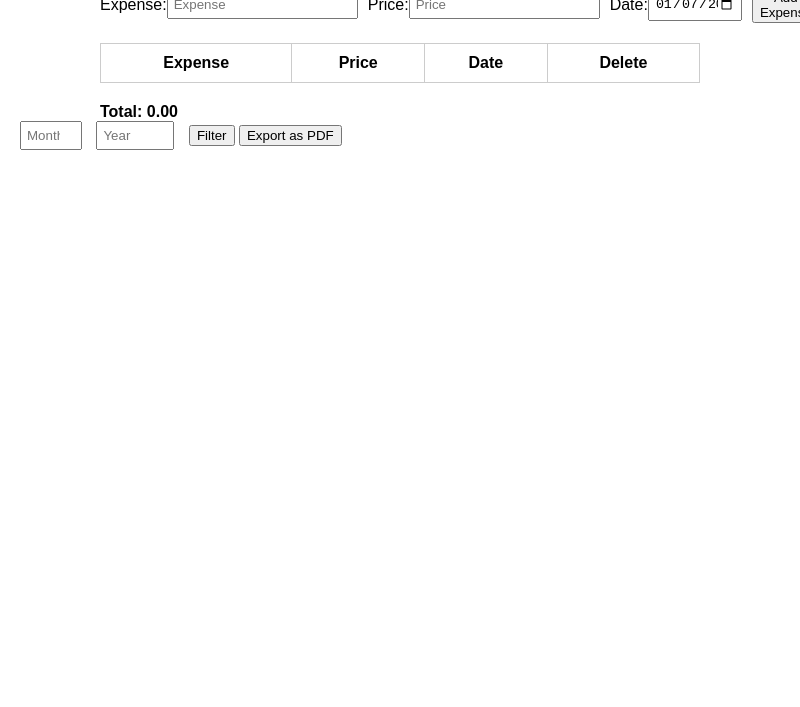
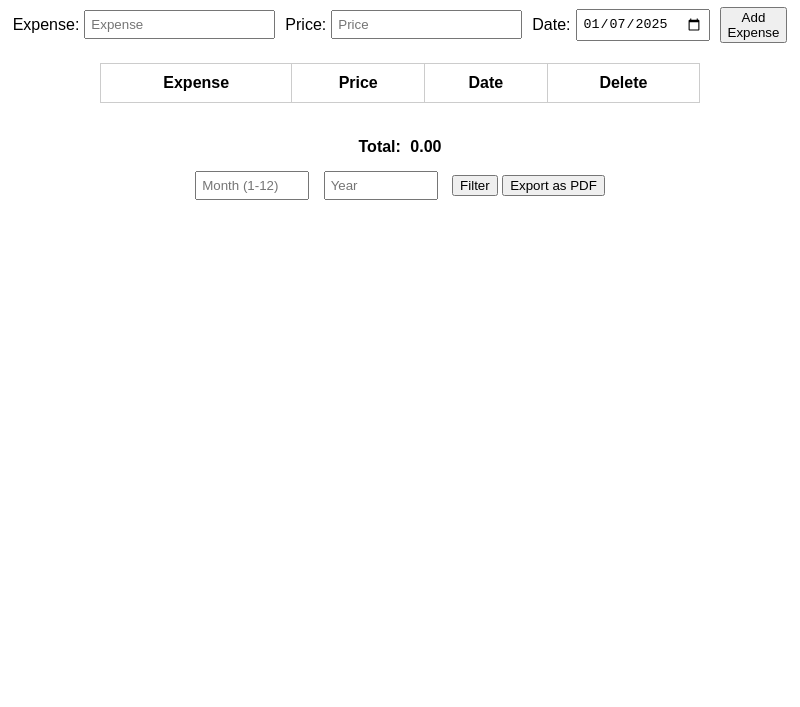
Before and after one commit to Kennylalek/Expanse-Tracker, an Electron app: page index.html in a window 800 px wide. Shown: the part 93-800 px from the top of the page. Drawn offline with nearby package versions, Linux system fonts and the light colour scheme; no server answers.

Commit message:
minor changes

```diff
--- a/expenseUI.js
+++ b/expenseUI.js
@@ -126,6 +126,7 @@ class ExpenseUI {
   async deleteSelectedRow(button) {
     const selectedRow = button.parentNode.parentNode;
     if (selectedRow) {
+      console.log("heeeeere");
       const expenseId = selectedRow.dataset.expenseId;
       await this.expenseManager.deleteExpense(parseInt(expenseId));
       selectedRow.remove();
--- a/index.html
+++ b/index.html
@@ -35,13 +35,14 @@
       <div class="total">
         <label>Total: </label><span id="total">0.00</span>
       </div>
+      <div>
+        <input type="number" class="last" id="filterMonth" min="1" max="12" placeholder="Month (1-12)" />
+        <input class="last" type="number" id="filterYear" min="1900" max="2100" placeholder="Year" />
+
+        <button id="filterButton">Filter</button>
+        <button id="exportPdfButton">Export as PDF</button>
+      </div>
     </div>
-
-    <input type="number" id="filterMonth" min="1" max="12" placeholder="Month (1-12)" />
-    <input type="number" id="filterYear" min="1900" max="2100" placeholder="Year" />
-
-    <button id="filterButton">Filter</button>
-    <button id="exportPdfButton">Export as PDF</button>
 
     <script src="expenseUI.js" type="module"></script>
     <script src="https://cdnjs.cloudflare.com/ajax/libs/jspdf/2.5.1/jspdf.umd.min.js"></script>
--- a/main.js
+++ b/main.js
@@ -63,6 +63,7 @@ app.whenReady().then(() => {
       });
 
     ipcMain.handle('get-expenses', async () => {
+      console.log("expemses");
         return new Promise((resolve, reject) => {
             db.all('SELECT * FROM expenses', [], (err, rows) => {
                 if (err) {
--- a/manageExpense.js
+++ b/manageExpense.js
@@ -13,7 +13,7 @@ class ManageExpense {
         throw new Error("Price must be a positive number.");
       }
 
-      const MAX_PRICE = 10000;
+      const MAX_PRICE = 100000;
       if (price > MAX_PRICE) {
         throw new Error(`Price cannot exceed ${MAX_PRICE}.`);
       }
@@ -22,7 +22,8 @@ class ManageExpense {
       this.updateTotal(price, "add");
 
       return newExpense;
-    } catch (error) {
+    }
+    catch (error) {
       alert(error.message);
       throw error; // Rethrow for handling in UI
     }
--- a/style.css
+++ b/style.css
@@ -6,6 +6,10 @@ body {
 .container {
     max-width: 600px;
     margin: auto;
+    display: flex;
+    flex-direction: column;
+    align-items: center;
+    justify-content: center;
 }
 
 .input-section {
@@ -34,6 +38,7 @@ th, td {
 
 .total {
     font-weight: bold;
+    margin: 15px 0;
 }
 
 .deleteBtn {
@@ -60,6 +65,14 @@ th {
     text-align: center;
 }
 
+.last {
+    width: 100px;
+}
+
+label {
+    margin-right: 5px;
+}
+
 #expenseDate {
-    width: 80px !important;
+    min-width: 120px !important;
 }
```
